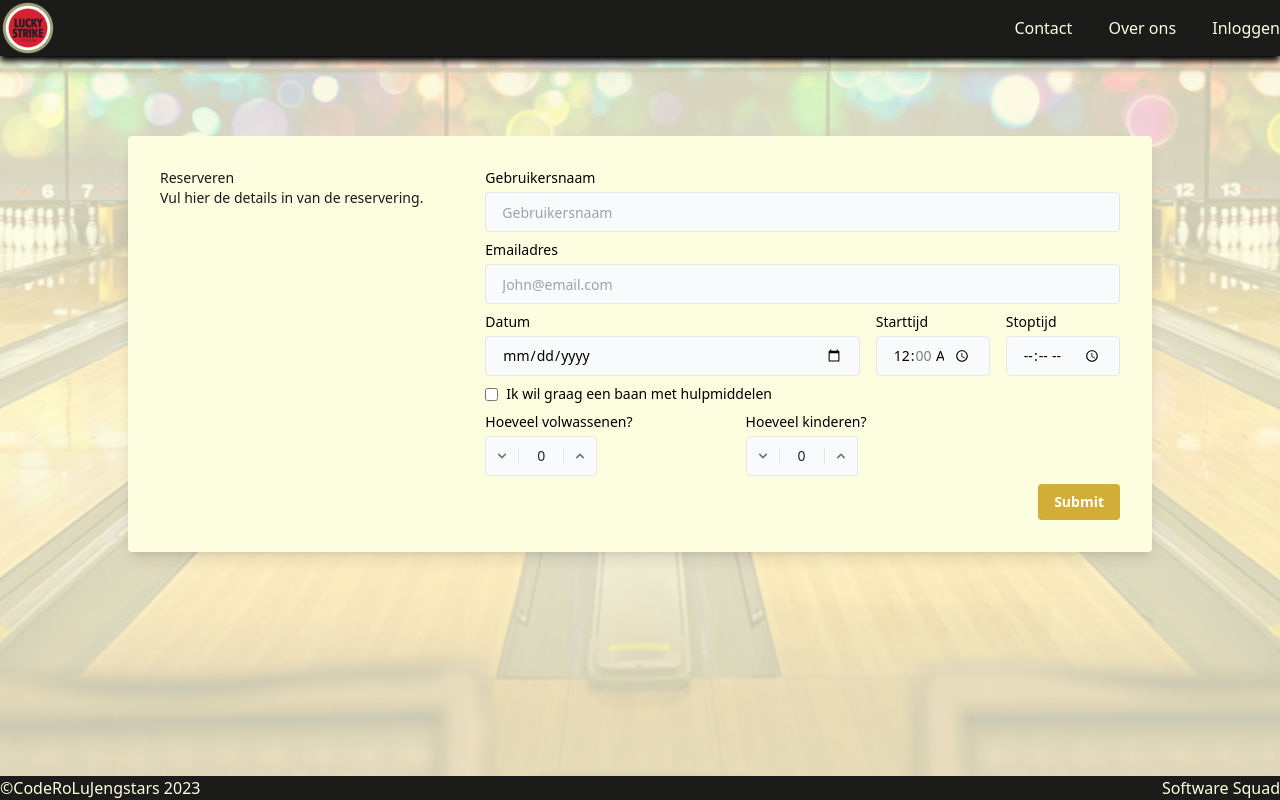
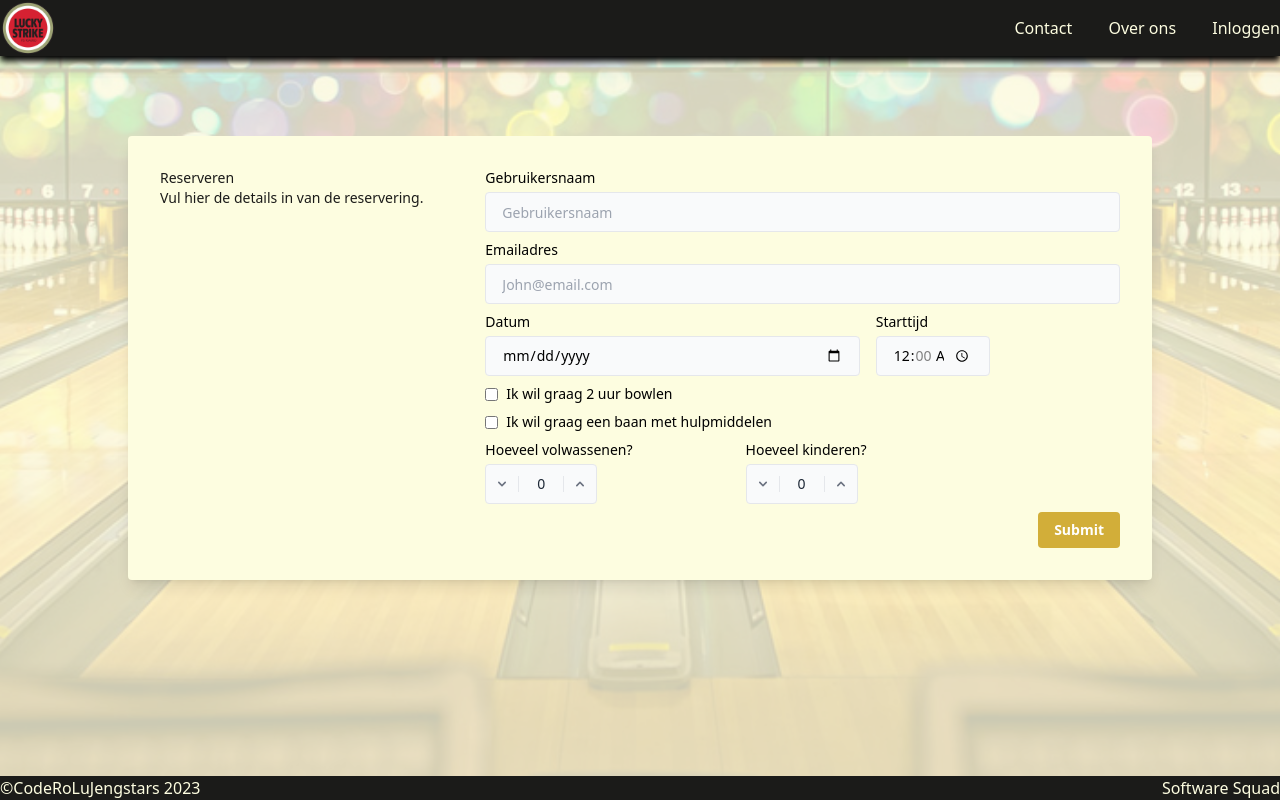
Before and after one commit to JengoWiegerinck/LuckyStrike, a PHP site: page /reservation.php in a window 1280 px wide. Run offline with PHP 8.4, Linux system fonts and the light colour scheme; some libraries are stand-ins or nearby versions.

Commit message:
checkbox 2 uur spelen

```diff
--- a/public/reservation.php
+++ b/public/reservation.php
@@ -73,12 +73,17 @@
               ?>
               </div>
 
-              <div class="md:col-span-1">
+              <!-- <div class="md:col-span-1">
                 <label for="stopTime">Stoptijd</label>
                 <input type="time" name="stopTime" id="stopTime" class="h-10 border mt-1 rounded px-4 w-full bg-gray-50" value="" placeholder="" />
+              </div> -->
+
+              <div class="md:col-span-5">
+                <div class="inline-flex items-center">
+                  <input type="checkbox" name="hulpmiddelen" id="hulpmiddelen" class="form-checkbox" />
+                  <label for="hulpmiddelen" class="ml-2">Ik wil graag 2 uur bowlen</label>
+                </div>
               </div>
-
-
 
               <div class="md:col-span-5">
                 <div class="inline-flex items-center">
```
